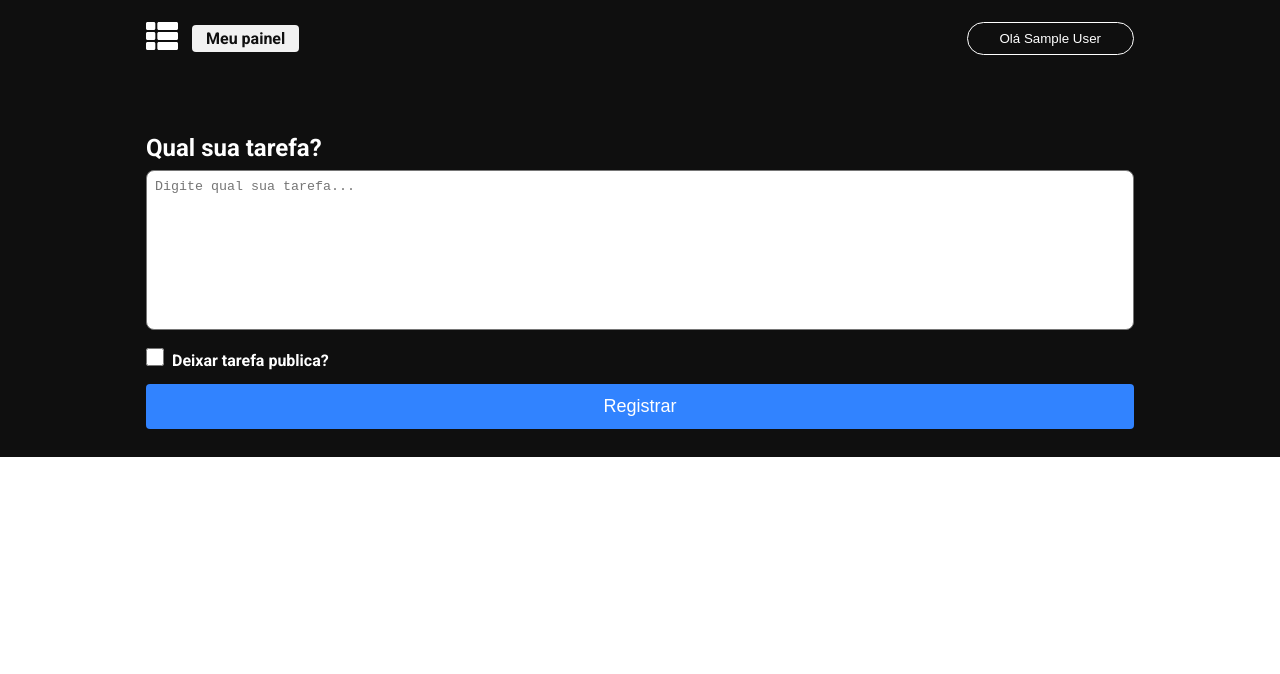
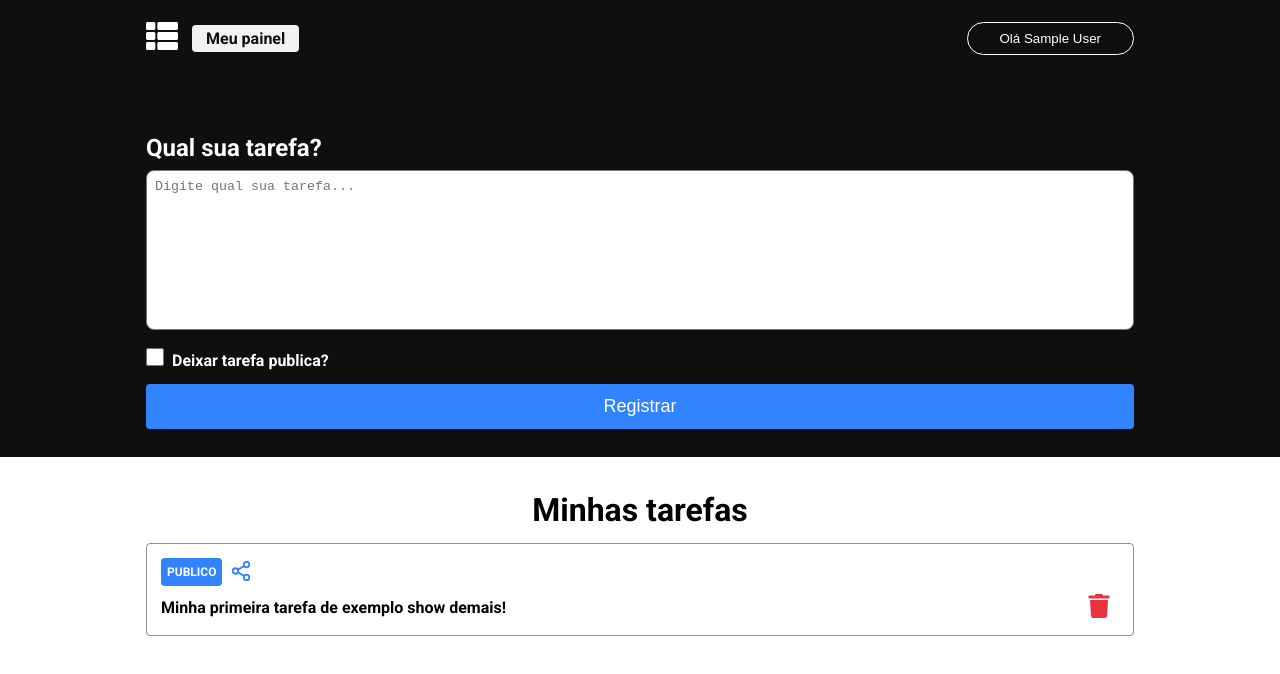
Before and after one commit to Tassio-Med/task-board, a Next.js app: page /dashboard in a window 1280 px wide. Shown: the top 674 px of the page. Built offline with nearby package versions, Linux system fonts and the light colour scheme; no server answers; sample sign-in values are in the browser's storage.

Commit message:
:sparkles: feat: campo 'Minhas Tarefas' criado e estilizado no dashboard.

```diff
--- a/src/pages/dashboard/index.tsx
+++ b/src/pages/dashboard/index.tsx
@@ -4,6 +4,8 @@
 
 import { getSession } from "next-auth/react";
 import { Textarea } from "../../components/textarea";
+import { FiShare2 } from "react-icons/fi";
+import { FaTrash } from "react-icons/fa";
 
 
 export default function Dashboard() {
@@ -31,6 +33,26 @@
             </form>
           </div>
         </section>
+
+        <section className={styles.taskContainer}>
+          <h1>Minhas tarefas</h1>
+
+          <article className={styles.task}>
+            <div className={styles.tagContainer}>
+              <label className={styles.tag}>PUBLICO</label>
+              <button className={styles.shareButton}>
+                <FiShare2 size={22} color="#3183ff" />
+              </button>
+            </div>
+
+            <div className={styles.taskContent}>
+              <p>Minha primeira tarefa de exemplo show demais!</p>
+              <button className={styles.trashButton}>
+                <FaTrash size={24} color="#ea3140" />
+              </button>
+            </div>
+          </article>
+        </section>
       </main>
 
     </div>
--- a/src/pages/dashboard/styles.module.css
+++ b/src/pages/dashboard/styles.module.css
@@ -46,3 +46,74 @@
   padding: 12px 0;
   font-size: 18px;
 }
+
+.taskContainer {
+  margin: 34px auto 0 auto;
+  padding: 0 18px;
+  width: 100%;
+  max-width: 1024px;
+  display: flex;
+  flex-direction: column;
+}
+
+.taskContainer a {
+  text-decoration: none;
+  color: #0f0f0f;
+}
+
+.taskContainer h1 {
+  text-align: center;
+  font-size: 32px;
+  margin-bottom: 14px;
+}
+
+.task {
+  margin-bottom: 14px;
+  line-height: 150%;
+  display: flex;
+  flex-direction: column;
+  align-items: flex-start;
+  border: 1.5px solid #909090;
+  border-radius: 4px;
+  padding: 14px;
+}
+
+.tagContainer {
+  display: flex;
+  align-items: center;
+  justify-content: center;
+  margin-bottom: 8px;
+}
+
+.tag {
+  background-color: #3183ff;
+  padding: 2px 6px;
+  color: #fff;
+  border-radius: 4px;
+  font-size: 12px;
+}
+
+.shareButton {
+  background: transparent;
+  border: 0;
+  margin: 0 8px;
+  cursor: pointer;
+}
+
+.taskContent {
+  display: flex;
+  align-items: center;
+  justify-content: space-between;
+  width: 100%;
+}
+
+.taskContent p {
+  white-space: pre-wrap;
+}
+
+.trashButton {
+  cursor: pointer;
+  background: transparent;
+  border: 0;
+  margin: 0 8px;
+}
```
